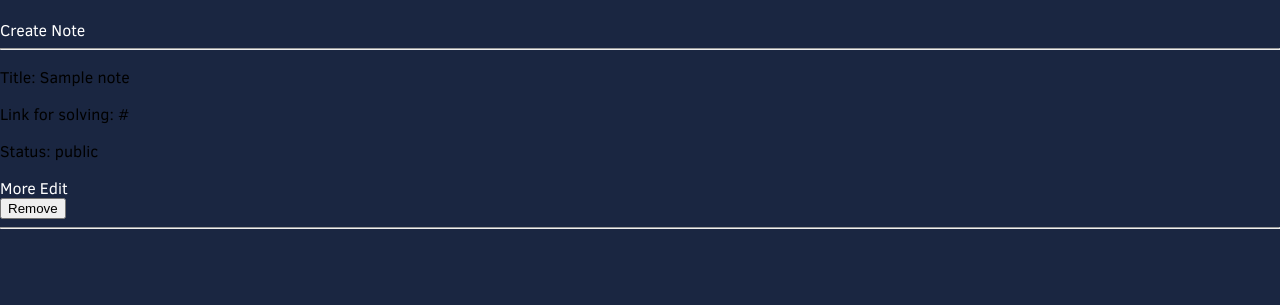
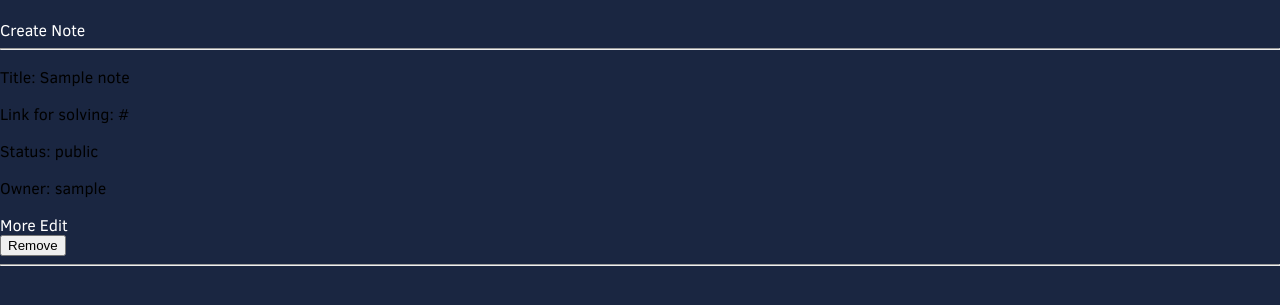
Before and after one commit to AlexsaFox/DashCode, a Flask app: page /note/ in a window 1280 px wide. Shown: the part 218-523 px from the top of the page. Run offline with Flask 2, Linux system fonts and the light colour scheme; the visitor is signed in with stand-in values (Sample User, id 1); tables that the repository leaves empty hold one stand-in row (values such as "Sample post"); some libraries are stand-ins or nearby versions.

Commit message:
Notes: username in notes page demonsration(for frontend)

```diff
--- a/src/web/client/templates/note/index.html
+++ b/src/web/client/templates/note/index.html
@@ -13,6 +13,7 @@
         {% else %}
             <p>Status: public</p>
         {% endif %}
+        <p>Owner: {{note.user.username}}</p>
         {% with id = note.id %}
         <a href="{{url_for('webapp.note.notes_show_handler', note_id=id)}}">More</a>
         <a href="{{url_for('webapp.note.notes_edit_handler', note_id=id)}}">Edit</a>
```
